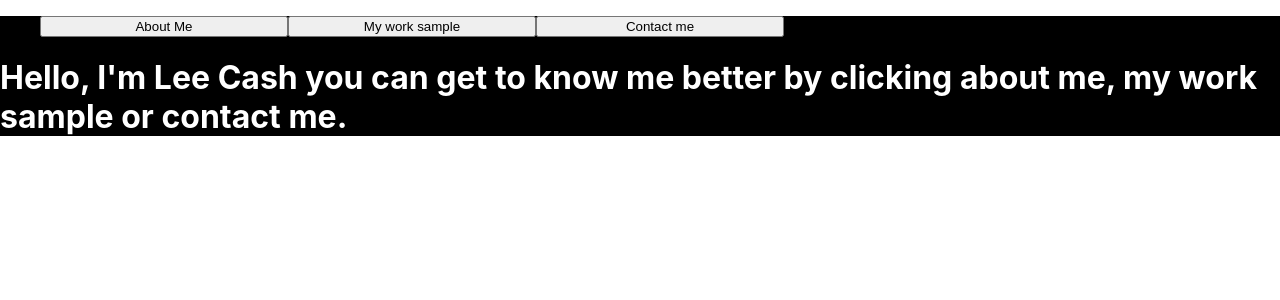
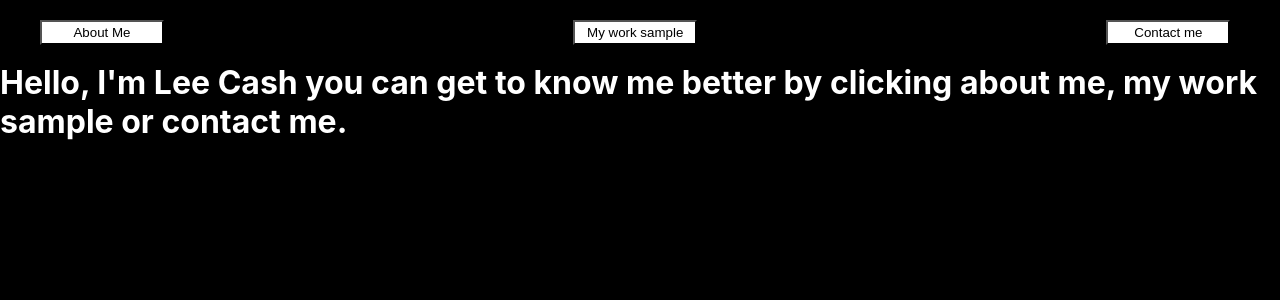
Before and after one commit to LeeFCash/digital-portfolio-react-node, a React (Create React App) app in the folder my-react-app/: page / in a window 1280 px wide. Shown: the top 300 px of the page. Built offline with nearby package versions, Linux system fonts and the light colour scheme.

Commit message:
made tab1 worke kinda

```diff
--- a/my-react-app/src/App.css
+++ b/my-react-app/src/App.css
@@ -1,13 +1,43 @@
 .mainAll-tabBarDiv-orderList {
   display:grid;
-  grid-template-columns: 20% 20% 20%;
+  grid-template-columns: 10% 10% 10%;
+  gap: 35% 33%;
   outline: 1%;
+  outline-color: white;
+}
+
+body {
+  background-color: black;
 }
 
 .mainAll-content1 {
-  color:white
+  color:white;
 }
 
 .overManinAll {
+  margin-top: -8px;
   background-color: black;
+  color: white;
 }
+
+.mainAll-tabBarDiv-orderList-tab1 {
+  margin-top: 10%;
+  height: 75%;
+  background-color: white;
+  color: black;
+}
+
+.mainAll-tabBarDiv-orderList-tab2 {
+  margin-top: 10%;
+  height: 75%;
+  background-color: white;
+  color: black;
+}
+
+.mainAll-tabBarDiv-orderList-tab3 {
+  margin-top: 10%;
+  height: 75%;
+  background-color: white;
+  color: black;
+
+}
--- a/my-react-app/src/App.js
+++ b/my-react-app/src/App.js
@@ -5,6 +5,15 @@ function App() {
   const [data, setData] = useState('');
   const testName = 'check the server port 5000';
   var testForNull = null;
+  var startPage = true;
+  var tab1p2 = false;
+  var tab2p2 = false;
+  var tab3p2 = false;
+  function tab1() {
+    if(startPage === true && tab1p2 === false && tab2p2 === false && tab3p2 === false) {
+      alert('what is up?');
+    }
+  };
 
 useEffect(() => {
   fetch('http://localhost:5000')
@@ -18,16 +27,13 @@ useEffect(() => {
      <div className="mainAll">
       <div className="mainAll-tabBarDiv">
        <ol className="mainAll-tabBarDiv-orderList">
-        <button className="mainAll-tabBarDiv-orderList-tab1">About Me</button>
+        <button onClick={tab1} className="mainAll-tabBarDiv-orderList-tab1">About Me</button>
         <button className="mainAll-tabBarDiv-orderList-tab2">My work sample</button>
         <button className="mainAll-tabBarDiv-orderList-tab3">Contact me</button>
        </ol>
       </div>
       <div className="mainAll-content1">
-       <h1>Hello, I'm Lee Cash you can get to know me better by clicking about me, my work sample or contact me.</h1>
-       <script>
-       alert('this website is under development and my have some problems, you can report these problems to leecash133@gmail.com');
-       </script>
+       <h1 className="mainAll-content1-h11">Hello, I'm Lee Cash you can get to know me better by clicking about me, my work sample or contact me.</h1>
       </div>
      </div>
     </div>
```
